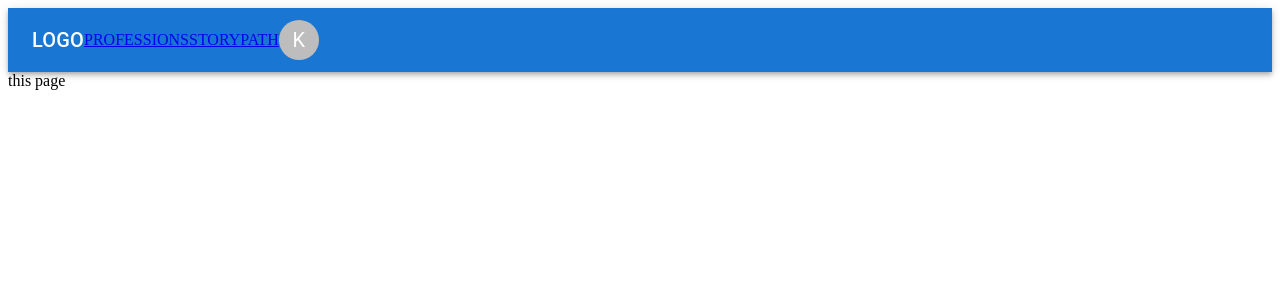
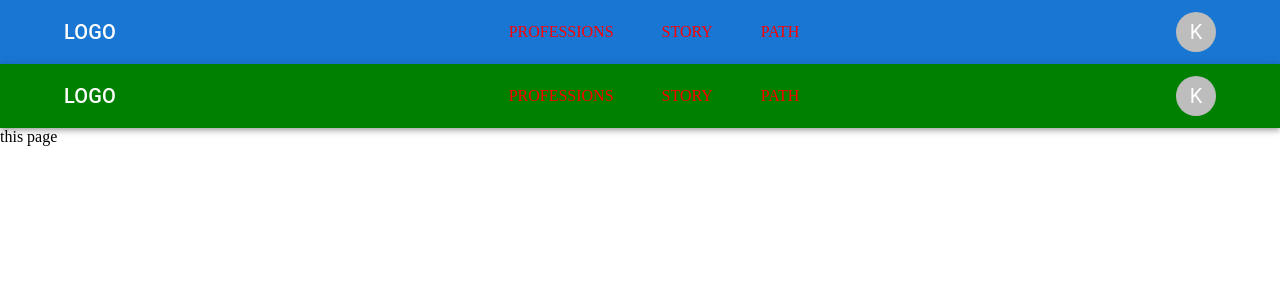
Before and after one commit to Ketan987/The-New-Project-frontend, a React app: page / in a window 1280 px wide. Shown: the top 300 px of the page. Built offline with nearby package versions, Linux system fonts and the light colour scheme.

Commit message:
navbar added

```diff
--- a/src/App.tsx
+++ b/src/App.tsx
@@ -1,6 +1,7 @@
 import React from 'react';
-import {BrowserRouter as Router, Routes, Route} from 'react-router-dom';
+import { BrowserRouter as Router, Routes, Route } from 'react-router-dom';
 import GlobalNavigator from './components/globalNavigation.component/Navigation';
+import NavigationLocal from './components/localNavigationComponent/Navigation';
 
 const One = () => {
     return (
@@ -20,10 +21,11 @@ const Two = () => {
 
 
 export default () => {
-    return(
+    return (
         <div>
             <Router>
                 <GlobalNavigator />
+                <NavigationLocal />
                 <Routes>
                     <Route path='/'>
                         <Route index element={<One />}></Route>
@@ -40,6 +42,7 @@ export default () => {
                     </Route>
                 </Routes>
             </Router>
+
         </div>
     )
 };
--- a/src/components/globalNavigation.component/Navigation.tsx
+++ b/src/components/globalNavigation.component/Navigation.tsx
@@ -1,29 +1,60 @@
-import { AppBar, Avatar, Container, Toolbar, Typography } from '@mui/material';
+import { AppBar, Avatar, Container, Toolbar, Typography, Box, IconButton, Menu, MenuItem } from '@mui/material';
+import { makeStyles } from '@mui/styles';
 import React from 'react';
-import {Link} from 'react-router-dom';
+import { Link } from 'react-router-dom';
 
+const useStyles = makeStyles({
+  root:{
+    display: "flex",
+    justifyContent: "space-between"
+  },
+  pageName:{
+    display:"flex",
+    flexDirection:"row",
+  },
+  PageNameLinks:{
+    padding: "1.5rem",
+    color: "red",
+    textDecoration:"none"
+  },
+  avatar: {
+    float: 'right'
+  }
+})
 
 const GlobalNavigation = () => {
 
+  const classes = useStyles();
   const menuNames = ["professions", "story", "path"]
   return (
     <AppBar position="static">
-      <Toolbar>
-        <Typography variant="h6">
-          LOGO
-        </Typography>
+      <Container>
+        <Toolbar disableGutters className={classes.root}>
+          <Box>
+            <Typography
+              variant="h6"
+              noWrap
+              component="div"
+              sx={{ mr: 2, display: { xs: 'none', md: 'flex' } }}
+            >
+              LOGO
+            </Typography>
+          </Box>
+          <Box  className={classes.pageName}>
+            {menuNames.map((menu: string) => (
+              <Box >
+                <Link className={classes.PageNameLinks} to={`/${menu}`}>{menu.toUpperCase()}</Link>
+              </Box>
+            ))}
+          </Box>
 
-        {menuNames.map((menu:string) => (
-          <div>
-            <Link to={`/${menu}`}>{menu.toUpperCase()}</Link>
-          </div>
-        ))}
-
-        <Avatar>
-          K
-        </Avatar>
-
-      </Toolbar>
+          <Box>
+            <Avatar className={classes.avatar}>
+              K
+            </Avatar>
+          </Box>
+        </Toolbar>
+      </Container>
     </AppBar>
   );
 }
--- /dev/null
+++ b/src/components/localNavigationComponent/Navigation.tsx
@@ -0,0 +1,65 @@
+import { AppBar, Avatar, Container, Toolbar, Typography, Box } from '@mui/material';
+import { makeStyles } from '@mui/styles';
+import React from 'react';
+import { Link } from 'react-router-dom';
+
+const useStyles = makeStyles ({
+  root:{
+    display: "flex",
+    justifyContent: "space-between"
+  },
+  pageName:{
+    display:"flex",
+    flexDirection:"row",
+  },
+  PageNameLinks:{
+    padding: "1.5rem",
+    color: "red",
+    textDecoration:"none"
+  },
+  avatar: {
+    float: 'right'
+  },
+  appBar:{
+    backgroundColor:"green !important"
+  }
+})
+
+const NavigationLocal = () => {
+  const classes = useStyles();
+  const menuNames = ["professions", "story", "path"]
+
+    return (
+      <AppBar position="static" className={classes.appBar} >
+        <Container>
+          <Toolbar disableGutters className={classes.root}>
+            <Box>
+              <Typography
+                variant="h6"
+                noWrap
+                component="div"
+                sx={{ mr: 2, display: { xs: 'none', md: 'flex' } }}
+              >
+                LOGO
+              </Typography>
+            </Box>
+            <Box  className={classes.pageName}>
+              {menuNames.map((menu: string) => (
+                <Box >
+                  <Link className={classes.PageNameLinks} to={`/${menu}`}>{menu.toUpperCase()}</Link>
+                </Box>
+              ))}
+            </Box>
+
+            <Box>
+              <Avatar className={classes.avatar}>
+                K
+              </Avatar>
+            </Box>
+          </Toolbar>
+        </Container>
+      </AppBar>
+  )
+}
+
+export default NavigationLocal;
--- a/src/index.html
+++ b/src/index.html
@@ -5,6 +5,7 @@
     <meta http-equiv="X-UA-Compatible" content="IE=edge">
     <meta name="viewport" content="width=device-width, initial-scale=1.0">
     <title>Document</title>
+    <style>body{padding: 0px; margin: 0px;}</style>
 </head>
 <body>
     <div id = "root"></div>
```
Also changed, not shown: src/views/Page1.tsx (added, +9 -0 lines).
